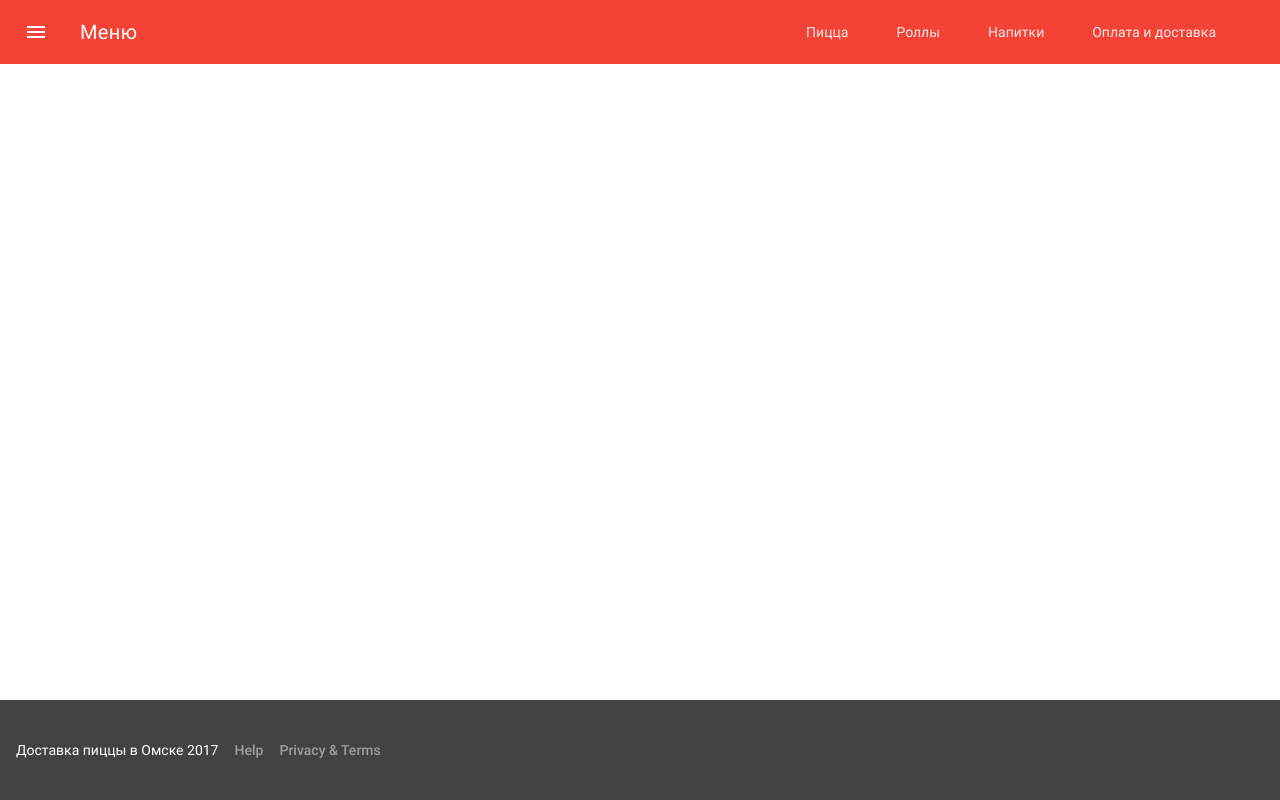
After one commit to oldariy/pizzaproject, a Django app: template pizzashop/templates/base-checkout.html in a window 1280 px wide. The commit adds this page. Run offline with Django 3.2, Linux system fonts and the light colour scheme; the template is opened without the code that fills it, so the values that code supplies are empty; some libraries are stand-ins or nearby versions.

```diff
--- a/pizzashop/static/css/style.css
+++ b/pizzashop/static/css/style.css
@@ -148,6 +148,6 @@ img {
 .mdl-data-table th {
 	font-size: 14px;
 }
-.order-form {
+.сheckout-form{
 	width: 100%;
 }
--- /dev/null
+++ b/pizzashop/templates/base-checkout.html
@@ -0,0 +1,65 @@
+{% load staticfiles %}
+<!DOCTYPE html>
+<html lang="en">
+<head>
+  <meta charset="UTF-8">
+  <meta name="viewport" content="width=device-width, initial-scale=1">
+  <title>{% block title %}{% endblock %}</title>
+  <link rel="stylesheet" href="{% static 'css/fonts.css' %}">
+  <link rel="stylesheet" href="{% static 'css/material-icons.css' %}">
+  <link rel="stylesheet" href="{% static 'css/material.red-deep_orange.min.css' %}">
+  <link rel="stylesheet" href="{% static 'css/style.css' %}">
+  <script defer src="{% static 'js/material.min.js' %}"></script>
+  <script src="{% static 'js/jquery-3.2.1.min.js' %}"></script>
+  <script defer src="{% static 'js/main.js' %}"></script>
+</head>
+<body>
+
+<form id="csrf" action="{% url 'basket_adding' %}" hidden>
+  {% csrf_token %}
+</form>
+
+<div class="mdl-layout mdl-js-layout">
+  <header class="mdl-layout__header mdl-layout__header--scroll">
+    <div class="mdl-layout__header-row">
+      <span class="mdl-layout-title"><a href="/" class="menu-link">Меню</a></span>
+      <div class="mdl-layout-spacer"></div>
+      <nav class="mdl-navigation">
+        <a class="mdl-navigation__link" href="">Пицца</a>
+        <a class="mdl-navigation__link" href="">Роллы</a>
+        <a class="mdl-navigation__link" href="">Напитки</a>
+        <a class="mdl-navigation__link" href="">Оплата и доставка</a>
+      </nav>
+    </div>
+  </header>
+
+  <div class="mdl-layout__drawer">
+    <span class="mdl-layout-title">Меню</span>
+    <nav class="mdl-navigation">
+      <a href="/" class="mdl-navigation__link">Главная</a>
+      <a class="mdl-navigation__link" href="">Пицца</a>
+      <a class="mdl-navigation__link" href="">Роллы</a>
+      <a class="mdl-navigation__link" href="">Напитки</a>
+      <a class="mdl-navigation__link" href="">Оплата и доставка</a>
+    </nav>
+  </div>
+
+  <main class="mdl-layout__content">
+    <div class="page-content">
+      {% block content %}{% endblock %}
+    </div>
+
+    <footer class="mdl-mini-footer">
+      <div class="mdl-mini-footer__left-section">
+        <div class="mdl-logo">Доставка пиццы в Омске 2017</div>
+        <ul class="mdl-mini-footer__link-list">
+          <li><a href="#">Help</a></li>
+          <li><a href="#">Privacy & Terms</a></li>
+        </ul>
+      </div>
+    </footer>
+
+  </main>
+</div>
+</body>
+</html>
--- a/pizzashop/templates/pizzashop/item.html
+++ b/pizzashop/templates/pizzashop/item.html
@@ -43,7 +43,7 @@
               </div>
 
               <div class="mdl-card__actions mdl-card--border">
-                <form id="order-form" action="{% url 'basket_adding' %}">
+                <form class="order-form" action="{% url 'basket_adding' %}">
                   Количество:
                   <div class="checkout__count mdl-textfield mdl-js-textfield">
                     <input class="mdl-textfield__input" type="number" pattern="-?[0-9]*(\.[0-9]+)?" id="count"
--- a/pizzashop/templates/pizzashop/thanks.html
+++ b/pizzashop/templates/pizzashop/thanks.html
@@ -20,7 +20,7 @@
 			</div>
 
 			<div class="mdl-cell mdl-cell--12-col">
-				<h4>Спасибо за покупку!</h4>
+				<h4>Спасибо за ваш заказ! В ближайшее время с вами свяжется оператор для подтверждения заказа.</h4>
 			</div>
 		</div>
 	</div>
```
Also changed, not shown: pizzashop/static/js/main.js (+49 -6 lines), pizzashop/templates/pizzashop/checkout.html (+14 -14 lines), pizzashop/templates/pizzashop/index.html (+16 -6 lines), pizzashop/views.py (+1 -8 lines).
